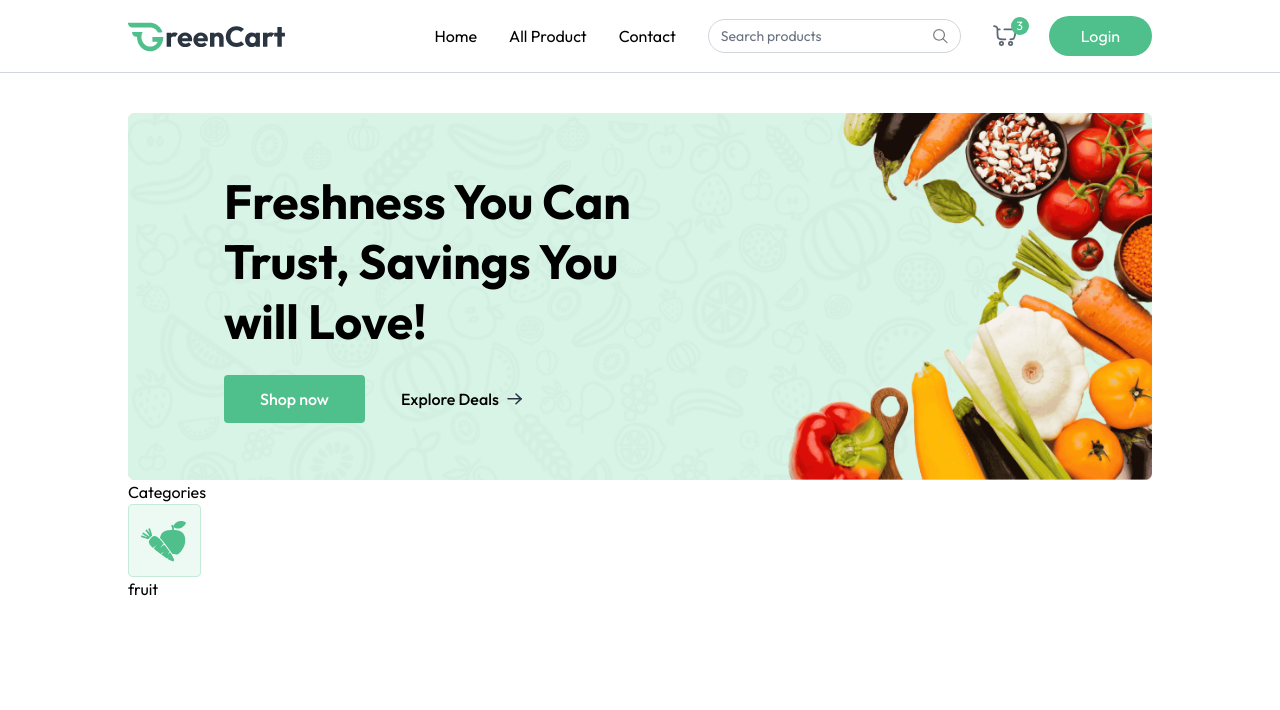
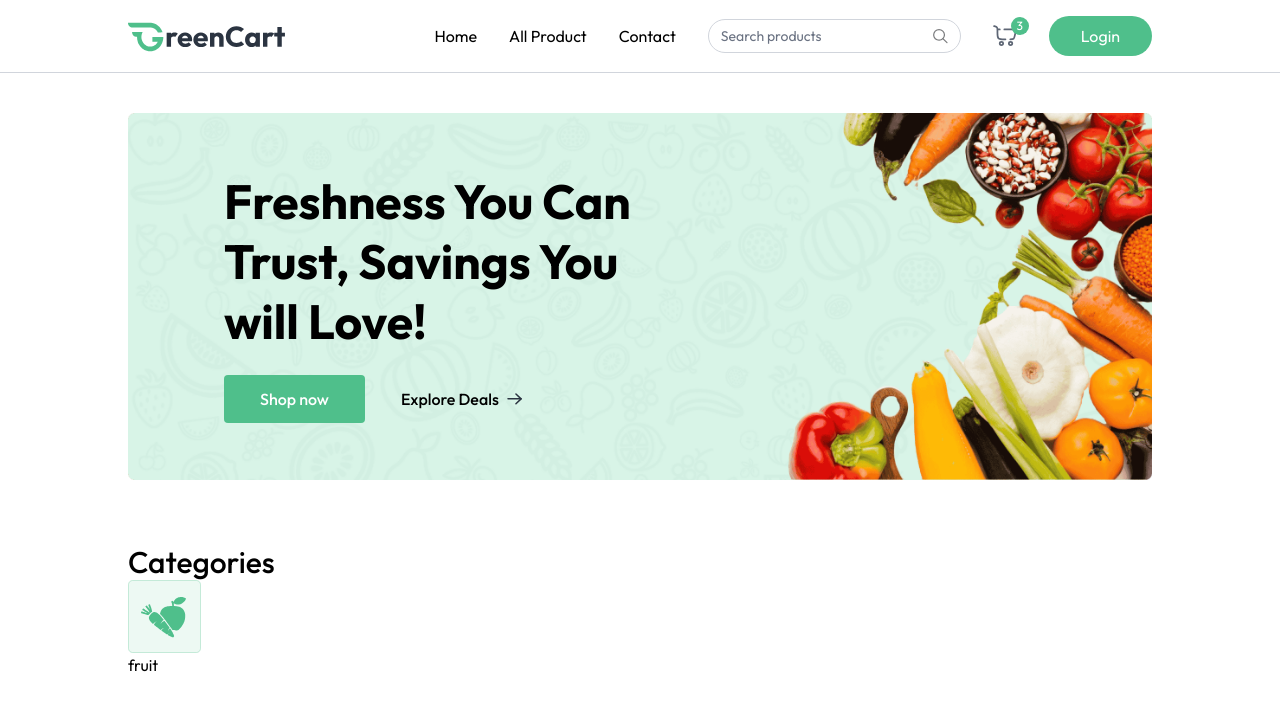
Before and after one commit to hellokristinafaye/GreenCart, a React (Vite) app in the folder client/: page / in a window 1280 px wide. Shown: the top 710 px of the page. Built offline with nearby package versions, Linux system fonts and the light colour scheme.

Commit message:
P tag styled

```diff
--- a/client/src/components/Categories.jsx
+++ b/client/src/components/Categories.jsx
@@ -3,8 +3,8 @@ import { assets } from '../assets/assets'
 
 const Categories = () => {
   return (
-    <div>
-          <p className="">Categories</p>
+    <div className="mt-16">
+          <p className="text-2xl md:text-3xl font-medium">Categories</p>
           <div className="">
               <div className="">
                   <img src={assets.box_icon} alt="" className="" />
```
